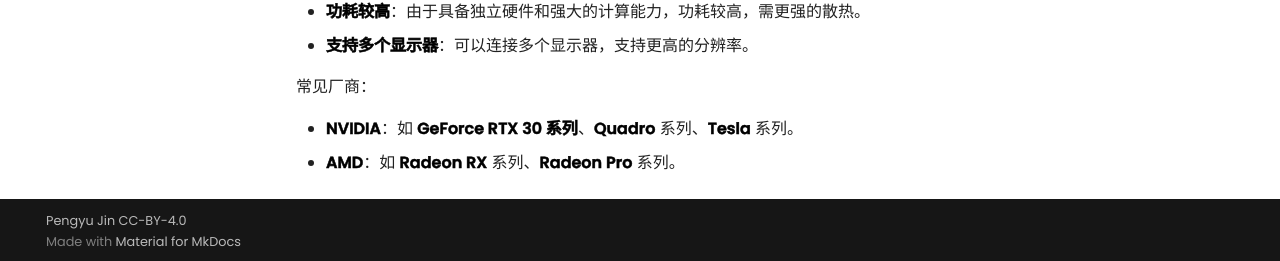
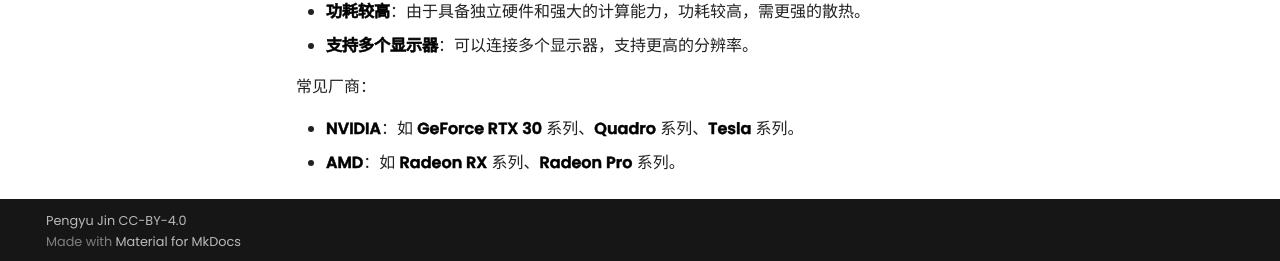
Before and after one commit to Pengyu-Jin/Pengyu-Jin.github.io, an MkDocs documentation site: the page built from docs/interest/digital technology/hardware.md, in a window 1280 px wide and 954 px high. Shown: the part 690-951 px from the top of the window. Built offline with MkDocs 1.6.1 and Material for MkDocs 9.7.7, drawn with Linux system fonts in a browser that asks for light colours; comment, search, counter and statistics services are not loaded; a style sheet for code colours, icons or effects is not loaded.

```diff
--- a/docs/interest/digital technology/hardware.md
+++ b/docs/interest/digital technology/hardware.md
@@ -22,5 +22,5 @@
 
 常见厂商：
 
-- **NVIDIA**：如 **GeForce RTX 30 系列**、**Quadro** 系列、**Tesla** 系列。
+- **NVIDIA**：如 **GeForce RTX 30** 系列、**Quadro** 系列、**Tesla** 系列。
 - **AMD**：如 **Radeon RX** 系列、**Radeon Pro** 系列。
```
